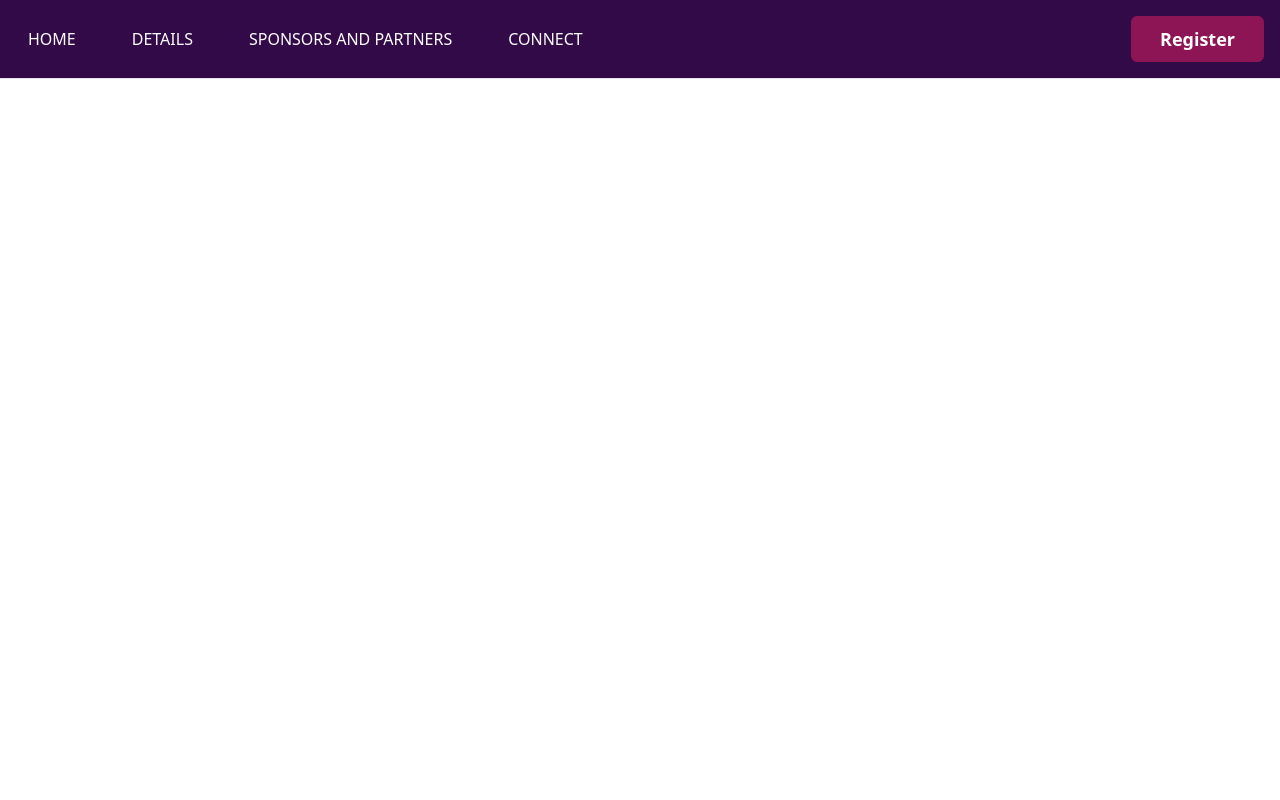
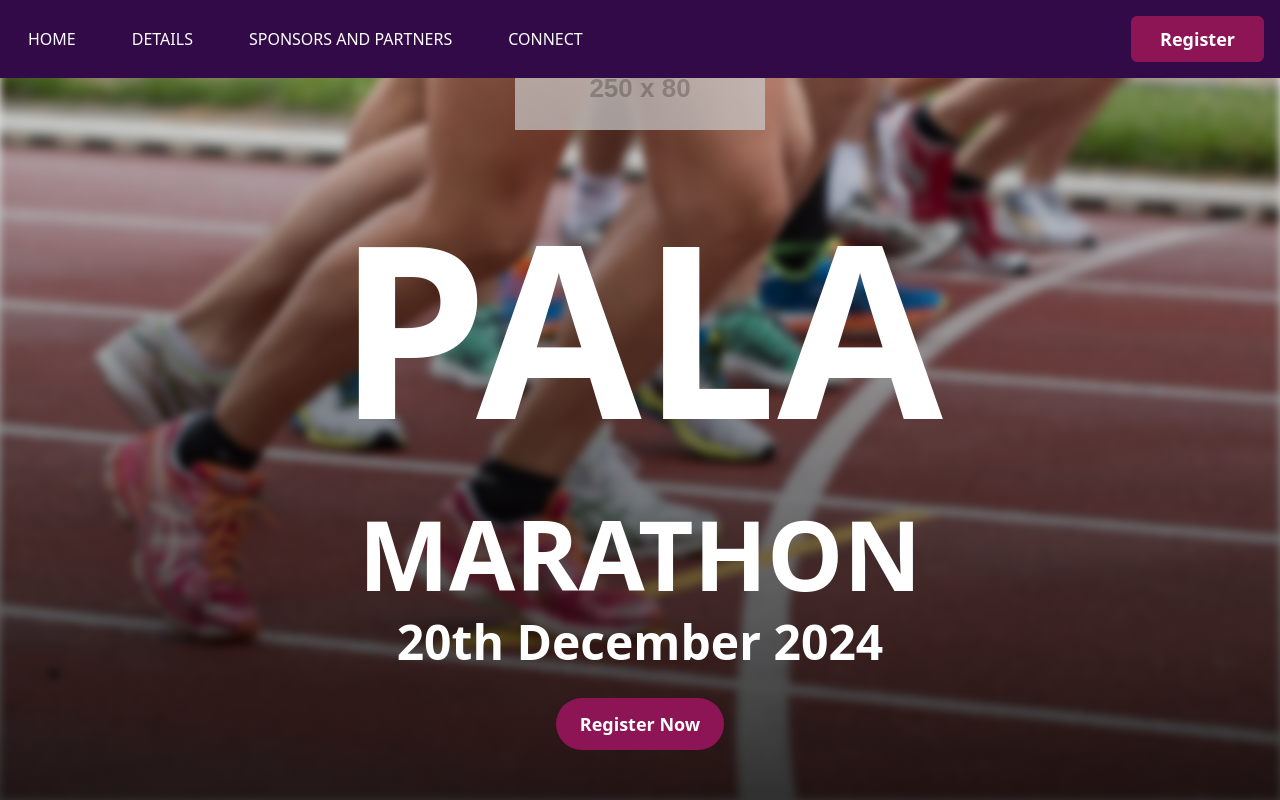
Before and after one commit to tomsabu444/Pala-Marathon-Website, a React (Vite) app in the folder client/: page / in a window 1280 px wide. Built offline with nearby package versions, Linux system fonts and the light colour scheme.

Commit message:
Update Navbar to use fixed positioning and enhance HomePage layout with a blurred background and promotional content

```diff
--- a/client/src/components/Navbar.jsx
+++ b/client/src/components/Navbar.jsx
@@ -37,8 +37,8 @@ const Navbar = () => {
 
   return (
     <nav
-      className={`w-full z-20 top-0 start-0 border-b border-gray-200 bg-custom-purple-1000 ${
-        location.pathname === "/" ? "sticky" : "static"
+      className={`w-full z-20 top-0 start-0  bg-custom-purple-1000 ${
+        location.pathname === "/" ? "fixed" : "static"
       }`}
     >
       <div className="max-w-screen-xl flex flex-wrap items-center justify-end  mx-auto p-4 md:justify-between">
--- a/client/src/pages/HomePage.jsx
+++ b/client/src/pages/HomePage.jsx
@@ -2,9 +2,39 @@ import React from "react";
 
 function HomePage() {
   return (
-    <main className="bg-[#FFCDE8]">
+    <main>
       {/* landing page */}
-      <section></section>
+      <section className="relative w-full h-screen bg-cover bg-center">
+        {/* Blurred background image */}
+        <div
+          className="absolute inset-0 bg-[url('/bg-landing.jpg')] bg-cover bg-center filter blur-sm"
+          aria-hidden="true"
+        ></div>
+        <div
+          className="absolute inset-0 bg-gradient-to-t from-black to-transparent opacity-80"
+          aria-hidden="true"
+        ></div>
+
+        {/* Text MAin */}
+        <div className="relative flex flex-col items-center justify-center h-full text-white text-center z-10">
+          {/* Image placeholder for Title Sponsor Logo */}
+          <img
+            src="https://placehold.co/250x80?text=Title+Sponsor+Logo"
+            alt="Title Sponsor Logo"
+            className="mb-4 opacity-70"
+          />
+          <div className="flex flex-col">
+            <h1 className="text-[240px] font-bold">PALA</h1>
+            <p className="text-8xl font-bold"> MARATHON</p>
+          </div>
+
+          <p className="mt-4 text-5xl font-semibold">20th December 2024</p>
+
+          <button className="mt-8 px-6 py-3 bg-custom-pink  rounded-full text-white font-semibold text-lg">
+            Register Now
+          </button>
+        </div>
+      </section>
 
       {/* about us */}
       <section></section>
```
Also changed, not shown: client/public/bg-landing.jpg (added).
